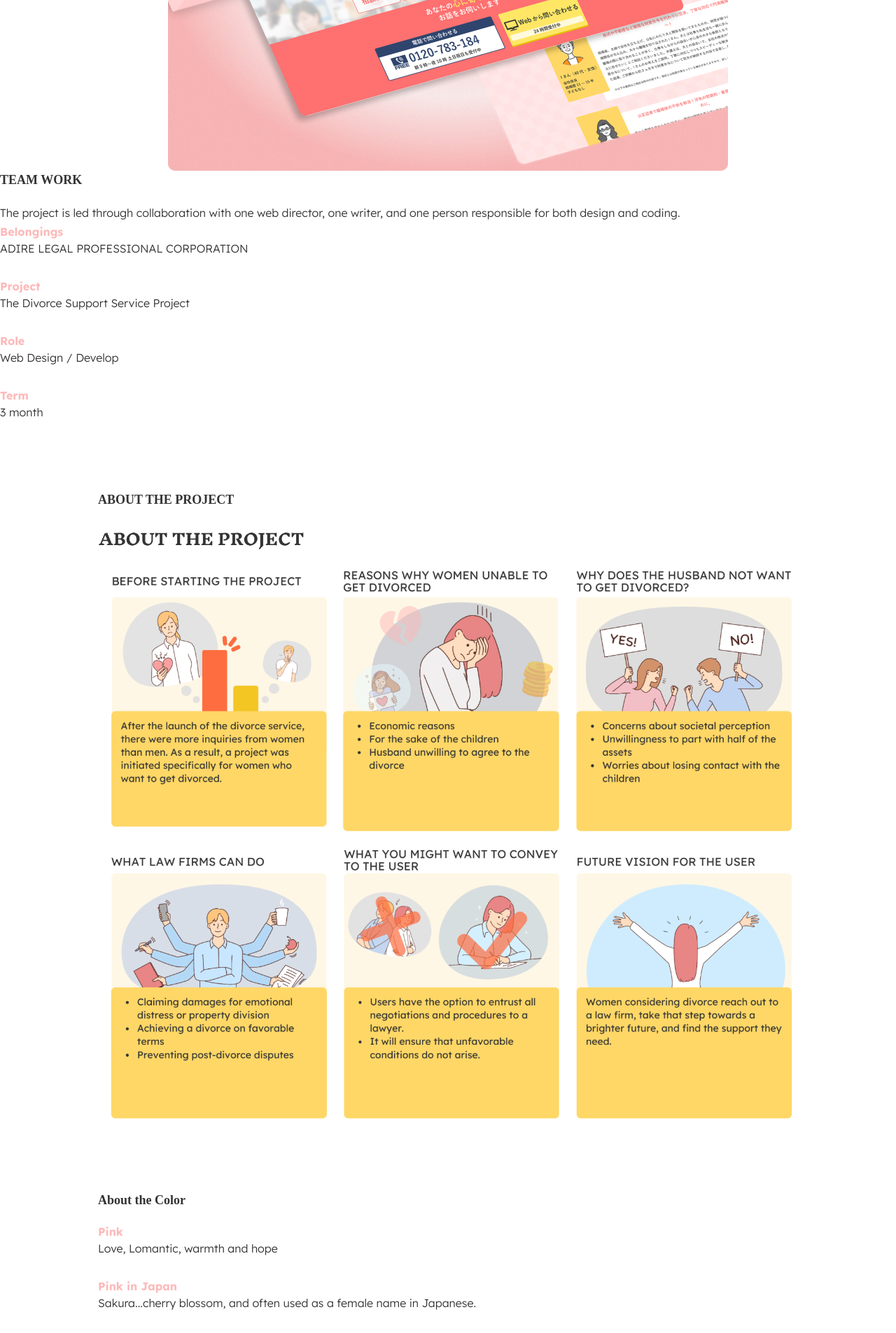
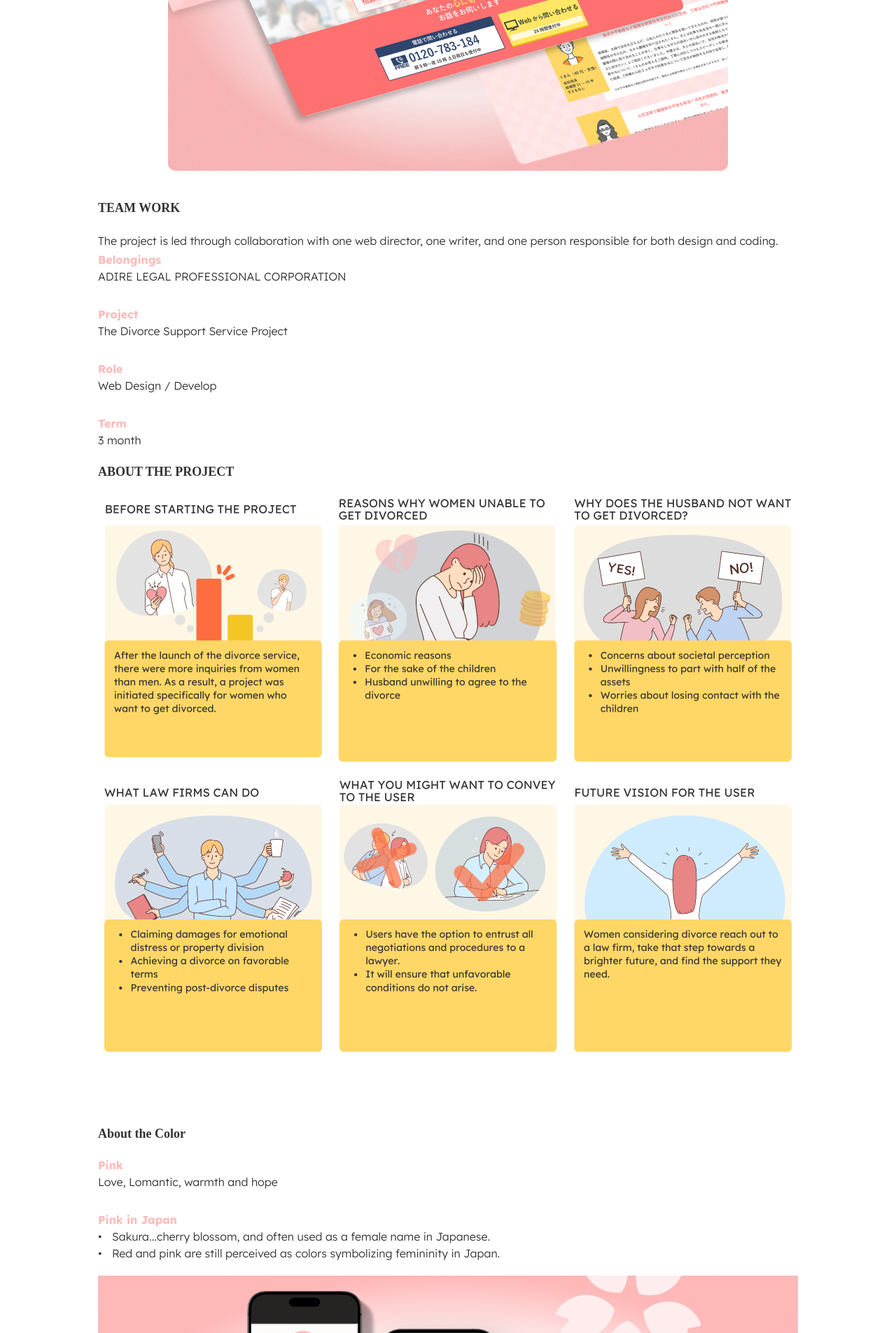
Before and after one commit to shenhe304/portfolio, a PHP site: page /works/web-rikon.html in a window 1280 px wide; the page is wider, and only the part inside the window is pictured. Shown: the part 514-2419 px from the top of that part at 70% size. Run offline with PHP 8.4, Linux system fonts and the light colour scheme; some web fonts are replaced.

Commit message:
modify design

```diff
--- a/gulp_src/scss/object/project/_p-work-details.scss
+++ b/gulp_src/scss/object/project/_p-work-details.scss
@@ -7,13 +7,18 @@
         }
         &__mainVisual{
             width: 800px;
-            margin: 0 auto;
+            margin: 0 auto 40px;
             border-radius: 10px;
         }
         &__h1{
             width: 800px;
             margin: 0 auto 20px;
             text-align: center;
+        }
+        &__wrap{
+            display: flex;
+            justify-content: center;
+            gap: 0 30px;
         }
     }
 }
--- a/gulp_src/scss/object/utility/_import.scss
+++ b/gulp_src/scss/object/utility/_import.scss
@@ -1,5 +1,6 @@
 @forward '_u-display.scss';
 @forward '_u-link.scss';
+@forward '_u-list.scss';
 @forward '_u-text.scss';
 @forward '_u-margin.scss';
 @forward '_u-width.scss';
--- /dev/null
+++ b/gulp_src/scss/object/utility/_u-list.scss
@@ -0,0 +1,17 @@
+@use "../../global/import"as *;
+
+
+
+.u-list-disc {
+    margin-left: 20px;
+    position: relative;
+}
+
+.u-list-disc::before {
+    content: "•";
+    color: #333;
+    font-size: 16px;
+    margin-right: 8px;
+    position: absolute;
+    left: -20px;
+}
--- a/works/web-rikon.html
+++ b/works/web-rikon.html
@@ -22,7 +22,7 @@
 
     </header>
     <main>
-        <section class="p-work-details__top">
+        <section class="l-containerWorks p-work-details__top">
             <h1 class="c-title-lv1 p-work-details__h1">The design of Landing Page</h1>
             <img src="../assets/img/top/mv-work-rikon.jpg" alt="main visual of new website" class="p-work-details__mainVisual">
             <div class="p-work-detaiks__wrap">
@@ -58,8 +58,8 @@
                     <dt class="u-fc-rikon">Pink</dt>
                     <dd>Love, Lomantic, warmth and hope</dd>
                     <dt class="u-fc-rikon">Pink in Japan</dt>
-                    <dd>Sakura...cherry blossom, and often used as a female name in Japanese.</dd>
-                    <dd>Red and pink are still perceived as colors symbolizing femininity in Japan. </dd>
+                    <dd class="u-mb0 u-list-disc">Sakura...cherry blossom, and often used as a female name in Japanese.</dd>
+                    <dd class="u-list-disc">Red and pink are still perceived as colors symbolizing femininity in Japan. </dd>
                 </dl>
                 <img src="../assets/img/works/img-details-rikonIn01.jpg" alt="story board">
             </section>
@@ -100,14 +100,14 @@
             <section id="p-work-details__related">
                 <h2 class="c-title-lv2">English Ver</h2>
                 <p>Have created an English version with the same content. I expect differences in text length and design due to cultural variations, so I tailored it for Canada.</p>
-                <img src="../assets/img/works/img-english-rikon.png" alt="design in English">
+                <img src="../assets/img/works/img-english-rikon.png" alt="design in English" class="u-m0a">
             </section>
 
             <section id="p-work-details__related">
                 <h2 class="c-title-lv2">Other works</h2>
-                <div class="">
-                    <img src="../assets/img/top/" alt="details of design for smart phone">
-                    <img src="../assets/img/works/img-details-rikonIn03.jpg" alt="details of design for smart phone">
+                <div class="p-work-details__wrap">
+                    <img src="../assets/img/top/mv-work-syohin.jpg" alt="details of design for smart phone">
+                    <img src="../assets/img/top/mv-work-syohin.jpg" alt="details of design for smart phone">
                 </div>
             </section>
 
```
Also changed, not shown: assets/css/style.css, assets/img/works/img-story-rikon.png, 1 other file.
